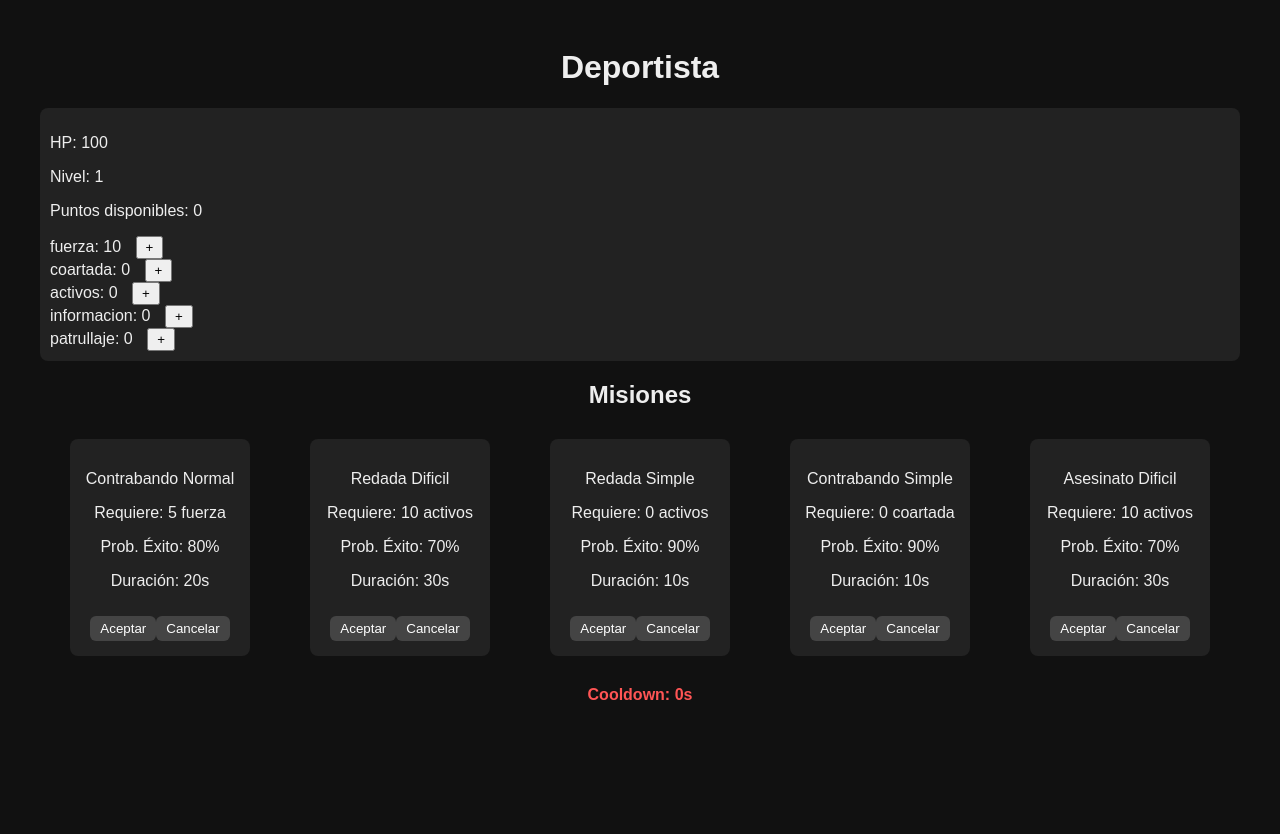
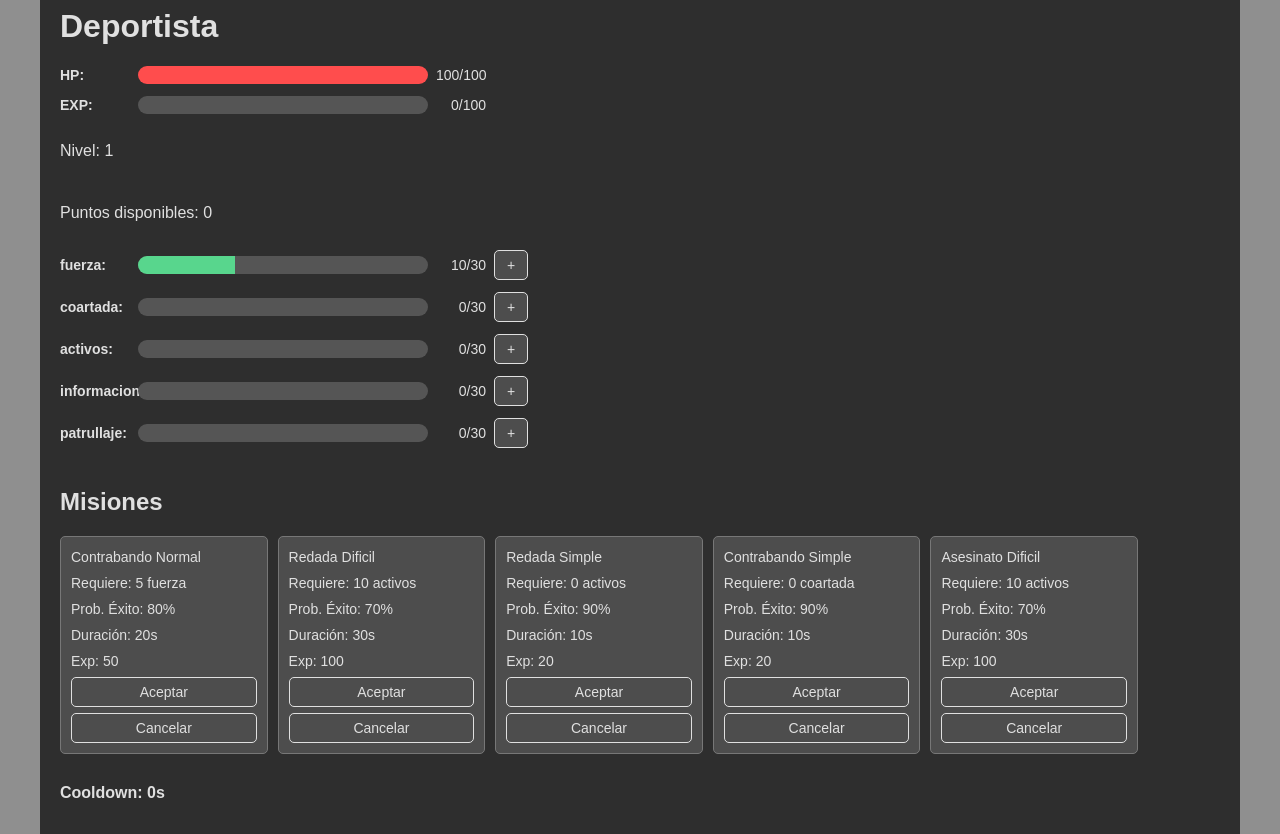
Before and after one commit to Lezeto/Proffesions-Mafia-Game, a React (Vite) app: page / in a window 1280 px wide. Both pictures are taken after a click on the button "Deportista". Before the commit the page ends 800 px from the top, so only its background shows below. Built offline with nearby package versions, Linux system fonts and the light colour scheme.

Commit message:
interface improvements

```diff
--- a/src/App.jsx
+++ b/src/App.jsx
@@ -12,10 +12,13 @@ export default function Game() {
 
   const missionTypes = ["Robo", "Asesinato", "Redada", "Estafa", "Contrabando"];
   const difficulties = [
-    { name: "Simple", req: 0, time: 10000, success: 0.9, damage: 20 },
-    { name: "Normal", req: 5, time: 20000, success: 0.8, damage: 30 },
-    { name: "Dificil", req: 10, time: 30000, success: 0.7, damage: 40 },
+    { name: "Simple", req: 0, time: 10000, success: 0.9, damage: 20, exp: 20 },
+    { name: "Normal", req: 5, time: 20000, success: 0.8, damage: 30, exp: 50 },
+    { name: "Dificil", req: 10, time: 30000, success: 0.7, damage: 40, exp: 100 },
   ];
+
+  const MAX_STAT = 30;
+  const MAX_HP = 100;
 
   const [profession, setProfession] = useState(null);
   const [stats, setStats] = useState({
@@ -25,13 +28,19 @@ export default function Game() {
     informacion: 0,
     patrullaje: 0,
   });
-  const [hp, setHp] = useState(100);
+  const [hp, setHp] = useState(MAX_HP);
   const [level, setLevel] = useState(1);
+  const [exp, setExp] = useState(0);
   const [points, setPoints] = useState(0);
   const [missions, setMissions] = useState([]);
   const [cooldown, setCooldown] = useState(0);
+  const [nextMissionIn, setNextMissionIn] = useState(300); // contador en segundos (5 min)
 
-  // Elegir profesión
+  const expToNextLevel = (lvl) => {
+    if (lvl === 1) return 100;
+    return Math.floor(expToNextLevel(lvl - 1) * 1.6);
+  };
+
   const chooseProfession = (prof) => {
     let newStats = { fuerza: 0, coartada: 0, activos: 0, informacion: 0, patrullaje: 0 };
     newStats[professions[prof]] = 10;
@@ -40,7 +49,6 @@ export default function Game() {
     generateMissions(5);
   };
 
-  // Generar misiones
   const generateMissions = (n) => {
     let newMissions = [];
     for (let i = 0; i < n; i++) {
@@ -49,7 +57,7 @@ export default function Game() {
       const statKeys = Object.keys(stats);
       const reqStat = statKeys[Math.floor(Math.random() * statKeys.length)];
       newMissions.push({
-        id: Date.now() + Math.random(), // evitar IDs duplicados
+        id: Date.now() + Math.random(),
         name: `${type} ${diff.name}`,
         difficulty: diff,
         reqStat: reqStat,
@@ -58,7 +66,7 @@ export default function Game() {
     setMissions((prev) => [...prev, ...newMissions]);
   };
 
-  // Cooldown timer (disminuye cada 1s)
+  // Cooldown timer
   useEffect(() => {
     if (cooldown > 0) {
       const interval = setInterval(() => {
@@ -71,24 +79,29 @@ export default function Game() {
   // HP regen cada 10s si no hay cooldown
   useEffect(() => {
     const interval = setInterval(() => {
-      if (cooldown === 0 && hp < 100) {
-        setHp((h) => Math.min(100, h + 5));
+      if (cooldown === 0 && hp < MAX_HP) {
+        setHp((h) => Math.min(MAX_HP, h + 5));
       }
     }, 10000);
     return () => clearInterval(interval);
   }, [cooldown, hp]);
 
-  // Generar misión nueva cada 5 minutos si hay menos de 5
+  // Contador de siguiente misión
   useEffect(() => {
-    const interval = setInterval(() => {
-      if (missions.length < 5) {
-        generateMissions(1);
-      }
-    }, 300000); // 5 minutos
-    return () => clearInterval(interval);
-  }, [missions]); // depende de missions para verificar cantidad
+    if (missions.length < 5) {
+      const interval = setInterval(() => {
+        setNextMissionIn((n) => {
+          if (n <= 1) {
+            generateMissions(1);
+            return 300; // reiniciar contador a 5 min
+          }
+          return n - 1;
+        });
+      }, 1000);
+      return () => clearInterval(interval);
+    }
+  }, [missions]);
 
-  // Aceptar misión
   const acceptMission = (mission) => {
     if (cooldown > 0) return;
     if (stats[mission.reqStat] < mission.difficulty.req) {
@@ -101,8 +114,18 @@ export default function Game() {
     setTimeout(() => {
       if (Math.random() <= mission.difficulty.success) {
         alert(`¡Éxito en la misión ${mission.name}!`);
-        setLevel((lvl) => lvl + 1);
-        setPoints((p) => p + 5);
+        setExp((currentExp) => {
+          let newExp = currentExp + mission.difficulty.exp;
+          let newLevel = level;
+          let tempExp = newExp;
+          while (tempExp >= expToNextLevel(newLevel)) {
+            tempExp -= expToNextLevel(newLevel);
+            newLevel += 1;
+            setLevel(newLevel);
+            setPoints((p) => p + 5);
+          }
+          return tempExp;
+        });
       } else {
         alert(`Fallaste la misión ${mission.name}`);
         setHp((h) => Math.max(0, h - mission.difficulty.damage));
@@ -111,14 +134,12 @@ export default function Game() {
     }, mission.difficulty.time);
   };
 
-  // Cancelar misión
   const cancelMission = (missionId) => {
     setMissions((ms) => ms.filter((m) => m.id !== missionId));
   };
 
-  // Asignar puntos
   const upgradeStat = (stat) => {
-    if (points > 0) {
+    if (points > 0 && stats[stat] < MAX_STAT) {
       setStats((s) => ({ ...s, [stat]: s[stat] + 1 }));
       setPoints((p) => p - 1);
     }
@@ -143,12 +164,42 @@ export default function Game() {
     <div className="game">
       <h1>{profession}</h1>
       <div className="stats">
-        <p>HP: {hp}</p>
+        <div className="bar-container">
+          <label>HP:</label>
+          <div className="bar-background">
+            <div
+              className="bar hp-bar"
+              style={{ width: `${(hp / MAX_HP) * 100}%` }}
+            />
+          </div>
+          <span>{hp}/{MAX_HP}</span>
+        </div>
+
+        <div className="bar-container">
+          <label>EXP:</label>
+          <div className="bar-background">
+            <div
+              className="bar exp-bar"
+              style={{ width: `${(exp / expToNextLevel(level)) * 100}%` }}
+            />
+          </div>
+          <span>{exp}/{expToNextLevel(level)}</span>
+        </div>
+
         <p>Nivel: {level}</p>
         <p>Puntos disponibles: {points}</p>
+
         {Object.keys(stats).map((s) => (
-          <div key={s} className="stat">
-            {s}: {stats[s]} <button onClick={() => upgradeStat(s)}>+</button>
+          <div key={s} className="bar-container">
+            <label>{s}:</label>
+            <div className="bar-background">
+              <div
+                className="bar stat-bar"
+                style={{ width: `${(stats[s] / MAX_STAT) * 100}%` }}
+              />
+            </div>
+            <span>{stats[s]}/{MAX_STAT}</span>
+            <button onClick={() => upgradeStat(s)}>+</button>
           </div>
         ))}
       </div>
@@ -161,6 +212,7 @@ export default function Game() {
             <p>Requiere: {m.difficulty.req} {m.reqStat}</p>
             <p>Prob. Éxito: {m.difficulty.success * 100}%</p>
             <p>Duración: {m.difficulty.time / 1000}s</p>
+            <p>Exp: {m.difficulty.exp}</p>
             <button disabled={cooldown > 0} onClick={() => acceptMission(m)}>
               Aceptar
             </button>
@@ -171,11 +223,16 @@ export default function Game() {
         ))}
       </div>
 
-      {/* Espacio fijo para cooldown */}
+      {/* Cooldown y siguiente misión */}
       <div className="cooldown-container">
         <p className="cooldown">
           Cooldown: {cooldown > 0 ? `${cooldown / 1000}s` : "0s"}
         </p>
+        {missions.length < 5 && nextMissionIn > 0 && (
+          <p className="next-mission">
+            Siguiente misión en: {Math.floor(nextMissionIn / 60)}m {nextMissionIn % 60}s
+          </p>
+        )}
       </div>
     </div>
   );
--- a/src/Game.css
+++ b/src/Game.css
@@ -1,73 +1,150 @@
+/* Fondo general de la página */
 body {
-  background: #111;
-  color: #eee;
+  margin: 0;
+  padding: 0;
+  background-color: #8f8f8f; /* gris claro, neutro */
+  display: flex;
+  justify-content: center; /* centrar horizontalmente */
+  align-items: center;     /* centrar verticalmente */
+  height: 100vh;
   font-family: Arial, sans-serif;
-  text-align: center;
 }
 
+/* Estilo del juego */
 .game {
-  max-width: 1200px;
-  margin: auto;
+  width: 1200px;
+  height: 100%;
   padding: 20px;
+  background-color: #2e2e2e; /* gris oscuro neutro */
+  color: #e0e0e0; /* texto gris claro */
+  box-sizing: border-box;
+  display: flex;
+  flex-direction: column;
+  justify-content: flex-start;
+  overflow: hidden; /* evita scroll vertical */
+  font-size: 16px;
 }
 
-.professions button {
-  margin: 10px;
-  padding: 10px 20px;
-  background: #333;
-  color: white;
-  border: none;
-  border-radius: 8px;
-  cursor: pointer;
-}
-.professions button:hover {
-  background: #555;
-}
-
+/* Contenedores */
 .stats {
-  margin: 20px 0;
-  text-align: left;
-  background: #222;
-  padding: 10px;
-  border-radius: 8px;
-}
-
-.stat button {
-  margin-left: 10px;
-  padding: 2px 8px;
+  display: flex;
+  flex-direction: column;
+  gap: 12px;
+  margin-bottom: 20px;
+  flex-shrink: 0;
 }
 
 .missions {
   display: flex;
-  justify-content: space-around;
-  flex-wrap: wrap;
-  margin-top: 20px;
+  flex-wrap: nowrap; /* fila única */
+  overflow-x: auto;  /* scroll horizontal si no caben todas */
+  gap: 10px;
+  margin-bottom: 20px;
+  flex-shrink: 0;
 }
 
-.mission {
-  background: #222;
-  padding: 15px;
-  border-radius: 8px;
-  margin: 10px;
-  width: 150px;
+/* Contenedor de barra */
+.bar-container {
+  display: flex;
+  align-items: center;
+  gap: 8px;
 }
 
-.mission button {
+.bar-container label {
+  width: 70px;
+  font-size: 14px;
+  font-weight: bold;
+}
+
+/* Fondo de barra */
+.bar-background {
+  flex: 0 0 25%; /* 25% del ancho de stats */
+  height: 18px;
+  background-color: #555555; /* gris medio para barras de fondo */
+  border-radius: 10px;
+  overflow: hidden;
+}
+
+/* Barra con color según tipo */
+.bar {
+  height: 100%;
+  transition: width 0.3s ease;
+}
+
+.hp-bar {
+  background-color: #ff4d4d; /* rojo moderado */
+}
+
+.exp-bar {
+  background-color: #9b59b6; /* morado para EXP */
+}
+
+.stat-bar {
+  background-color: #58d68d; /* verde suave */
+}
+
+/* Barra de cooldown */
+.cooldown-container {
+  height: 30px;
   margin-top: 10px;
-  padding: 5px 10px;
-  background: #444;
-  border: none;
-  color: white;
-  border-radius: 6px;
+  font-weight: bold;
+  font-size: 16px;
+}
+
+/* Botones */
+button {
+  background-color: #4d4d4d; /* gris oscuro neutro */
+  color: #e0e0e0;
+  border: 1px solid #e0e0e0;
+  padding: 6px 12px;
+  border-radius: 5px;
   cursor: pointer;
+  transition: background 0.2s;
+  font-size: 14px;
 }
-.mission button:disabled {
-  background: #666;
+
+button:hover {
+  background-color: #6e6e6e; /* gris más claro al hover */
+}
+
+button:disabled {
+  opacity: 0.5;
   cursor: not-allowed;
 }
 
-.cooldown {
-  margin-top: 20px;
-  font-weight: bold;
-  color: #f55;
+/* Profesiones */
+.professions {
+  display: flex;
+  gap: 10px;
+  flex-wrap: wrap;
 }
+
+/* Misiones como cuadrados, fila horizontal */
+.mission {
+  flex: 0 0 16%; /* ancho para 5 misiones en fila */
+  border: 1px solid #777777; /* gris medio */
+  padding: 10px;
+  border-radius: 5px;
+  background-color: #4d4d4d; /* gris oscuro neutro */
+  display: flex;
+  flex-direction: column;
+  gap: 6px;
+}
+
+.mission p {
+  margin: 2px 0;
+  font-size: 14px;
+  white-space: nowrap;
+}
+
+/* Espacio fijo para cooldown */
+.cooldown-container p {
+  margin: 0;
+}
+
+/* Barras con números */
+.bar-container span {
+  width: 50px;
+  text-align: right;
+  font-size: 14px;
+}
```
